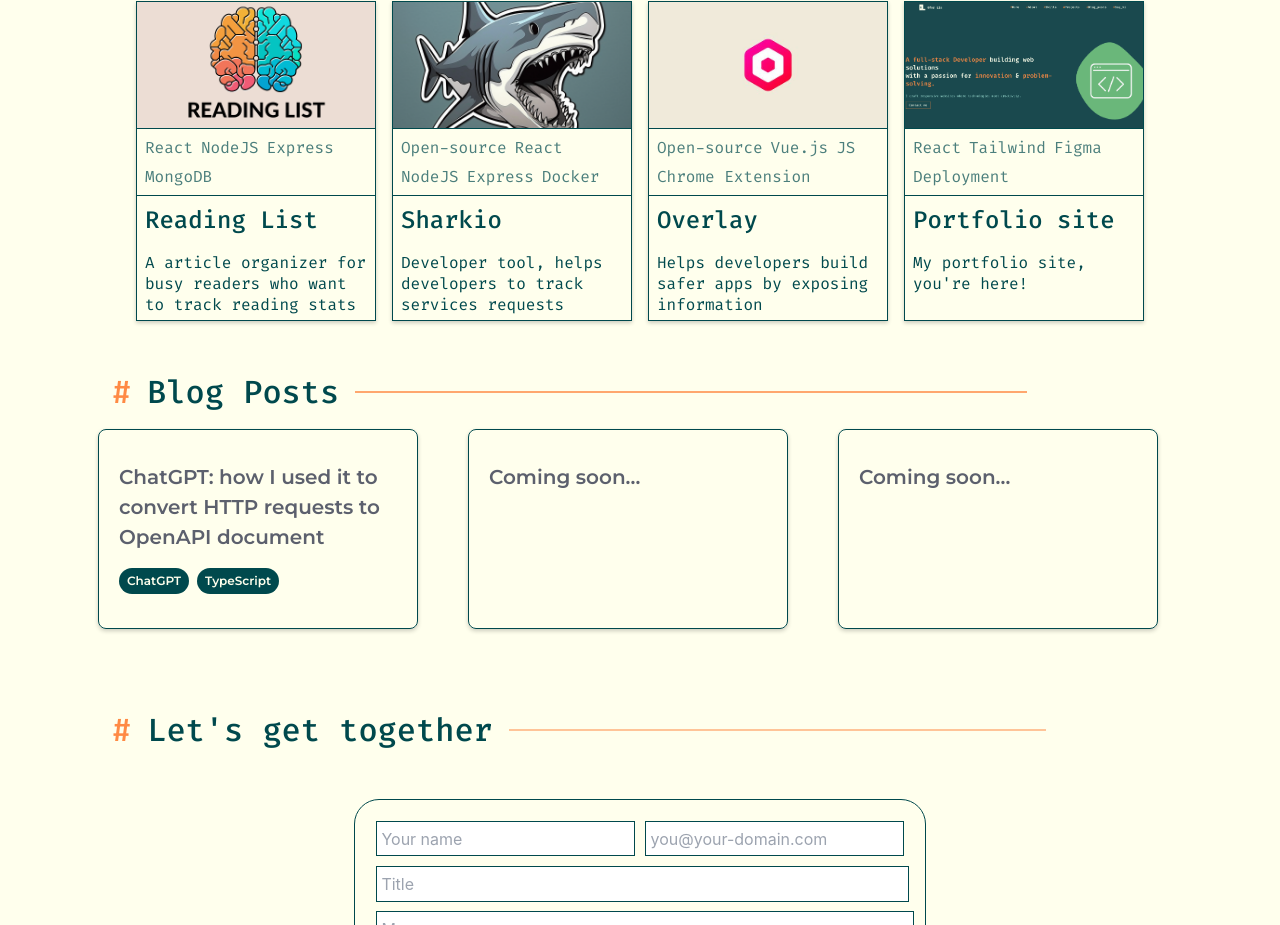
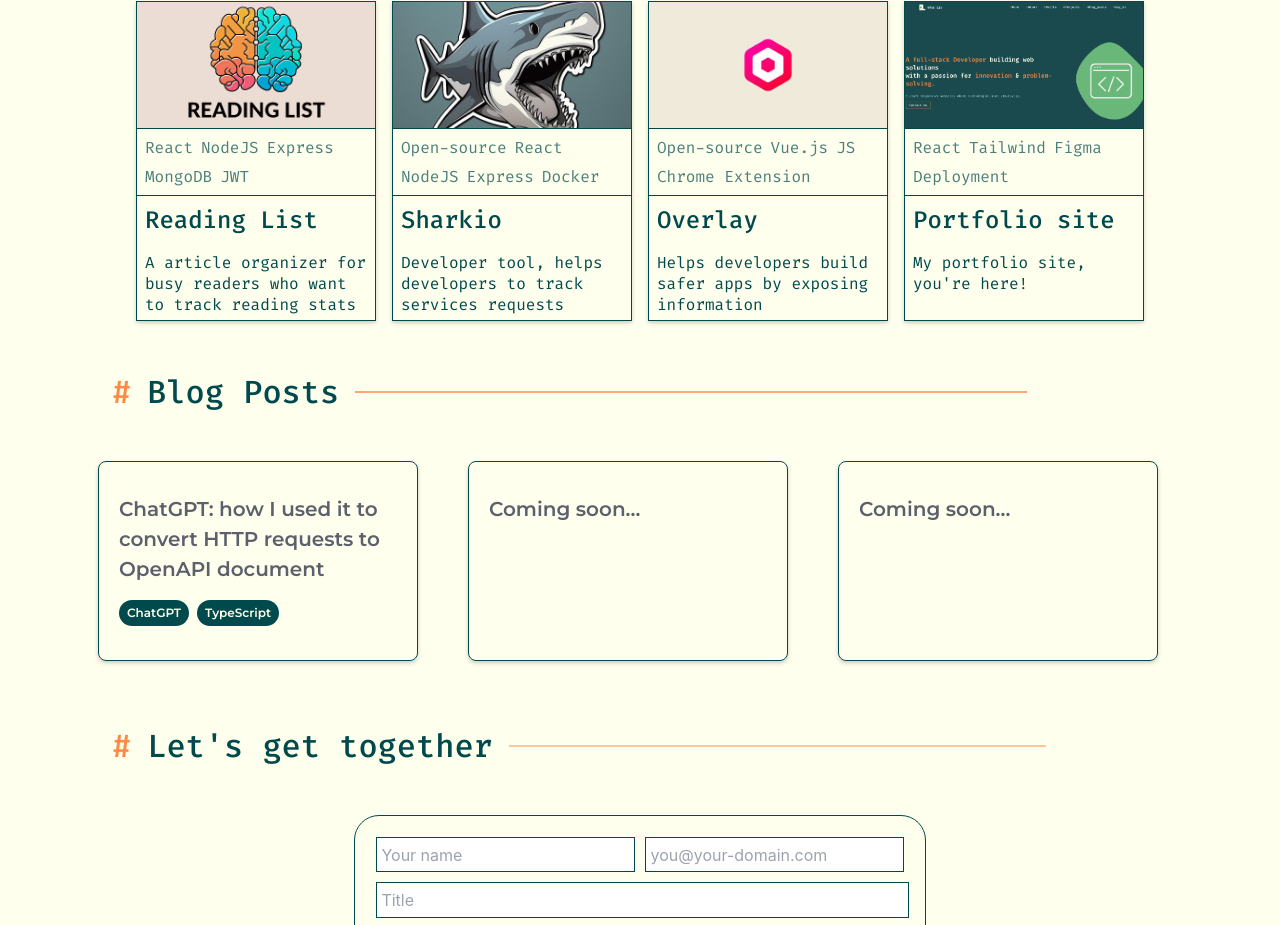
Before and after one commit to Oferlis/portfolio-website, a React (Create React App) app: page / in a window 1280 px wide. Shown: the part 1855-2780 px from the top of the page. Built offline with nearby package versions, Linux system fonts and the light colour scheme.

Commit message:
fixed padding blog-div

```diff
--- a/src/App.css
+++ b/src/App.css
@@ -320,7 +320,7 @@ h2 {
   background-color: #FFFFED;
   align-items: center;
   justify-content: center;
-  padding-bottom: 5rem;
+  padding-bottom: 3rem;
 }
 
 .proj-display {
@@ -431,8 +431,9 @@ h2 {
   justify-content: center;
   flex: row;
   gap: 50px;
-  margin-top: 1rem;
   flex-wrap: wrap;
+  margin-top: 3rem;
+  margin-bottom: 1rem;
 }
 
 .sideButton {
--- a/src/projects-items/readingList.js
+++ b/src/projects-items/readingList.js
@@ -1,6 +1,6 @@
 import genericProject from "./genericProject";
 
-const tech = ["React", "NodeJS", "Express", "MongoDB"];
+const tech = ["React", "NodeJS", "Express", "MongoDB", "JWT"];
 const body = "Reading List";
 const img = process.env.PUBLIC_URL + "/images/readinglist.png";
 const alt = "reading list logo";
```
